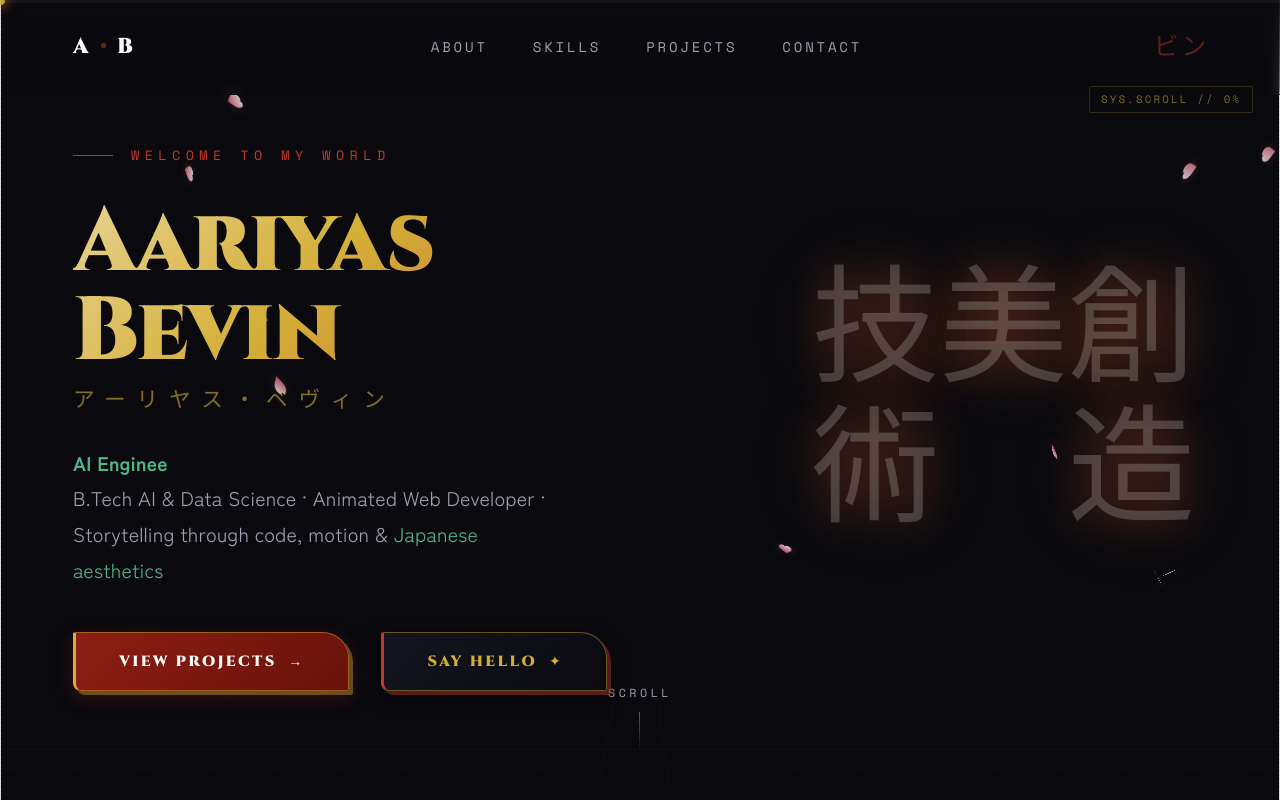
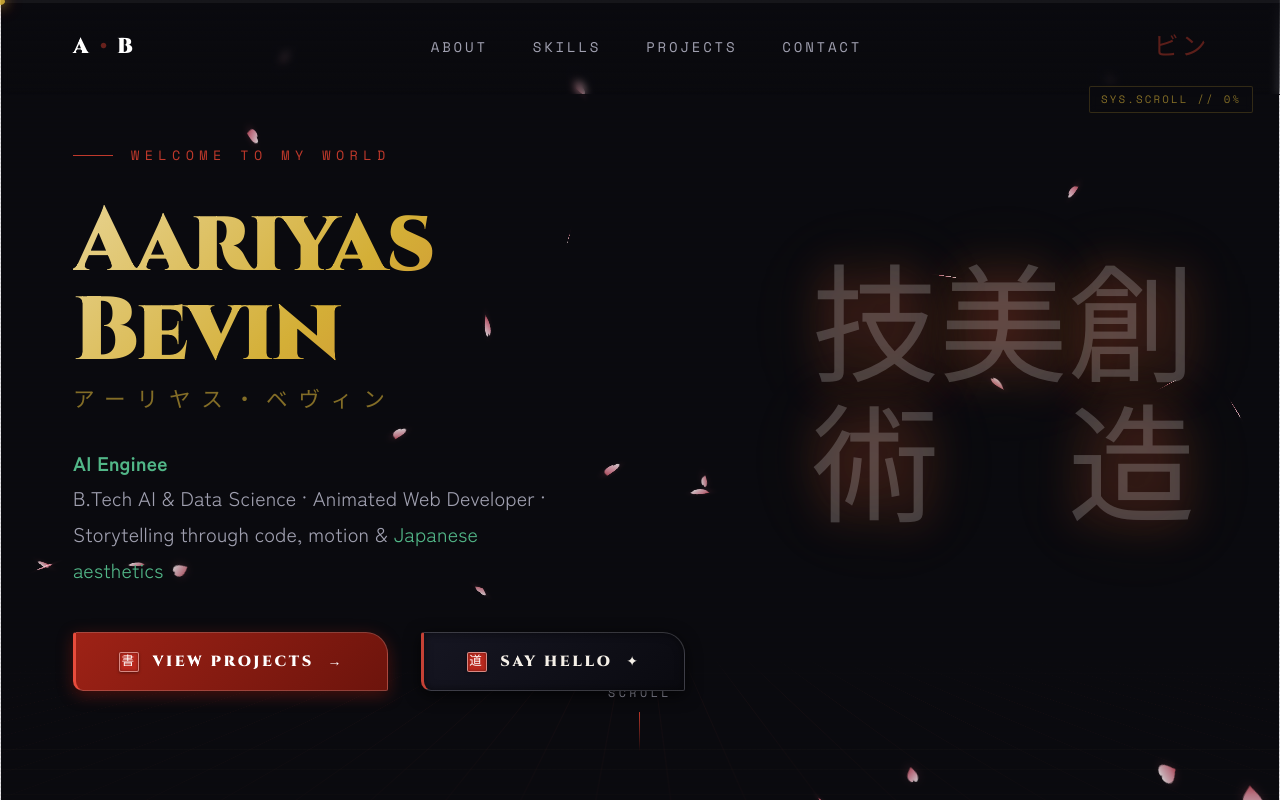
Before and after one commit to Mr-Prince2/aariyas-bevin-portfolio, a React (Vite) app: page / in a window 1280 px wide. Shown: the top 800 px of the page. Built offline with nearby package versions, Linux system fonts and the light colour scheme; the HTML template or start-up script is replaced by a standard one.

Commit message:
feat(ui): redesign buttons into Shodo calligraphy style and optimize continuous sakura petal descent

```diff
--- a/src/components/SakuraPetals/SakuraPetals.css
+++ b/src/components/SakuraPetals/SakuraPetals.css
@@ -17,13 +17,12 @@
 .sakura-petal {
   position: fixed;
   pointer-events: none;
-  opacity: 0;
+  top: -40px;
   will-change: transform, opacity;
   transform-style: preserve-3d;
-  animation-timing-function: cubic-bezier(0.35, 0.1, 0.25, 1);
-  animation-iteration-count: 1;
-  animation-fill-mode: forwards;
-  filter: drop-shadow(0 2px 5px rgba(220, 80, 100, 0.22));
+  animation-timing-function: linear !important;
+  animation-iteration-count: infinite !important;
+  filter: drop-shadow(0 2px 4px rgba(220, 80, 100, 0.2));
 }
 
 .sakura-petal svg {
@@ -33,80 +32,114 @@
   overflow: visible;
 }
 
-/* ── 1. Gentle Rightward Wind Drift with 3D Tumble ── */
+/* ── 1. Gentle Rightward Wind Drift (Continuous Linear Descent, No Pausing) ── */
 @keyframes sakura-fall-drift-right {
   0% {
-    transform: translate3d(0, -30px, 0) rotateZ(0deg) rotateX(0deg) rotateY(0deg);
+    transform: translate3d(0, -5vh, 0) rotateZ(0deg) rotateX(0deg) rotateY(0deg);
     opacity: 0;
   }
-  12% {
+  3% {
+    opacity: 0.88;
+  }
+  25% {
+    transform: translate3d(32px, 23.75vh, 0) rotateZ(60deg) rotateX(90deg) rotateY(35deg);
+  }
+  50% {
+    transform: translate3d(12px, 52.5vh, 0) rotateZ(135deg) rotateX(190deg) rotateY(110deg);
+    opacity: 0.88;
+  }
+  75% {
+    transform: translate3d(46px, 81.25vh, 0) rotateZ(210deg) rotateX(280deg) rotateY(170deg);
+  }
+  97% {
     opacity: 0.85;
   }
-  30% {
-    transform: translate3d(35px, 28vh, 0) rotateZ(65deg) rotateX(110deg) rotateY(40deg);
-  }
-  55% {
-    transform: translate3d(15px, 58vh, 0) rotateZ(145deg) rotateX(220deg) rotateY(130deg);
-    opacity: 0.88;
-  }
-  80% {
-    transform: translate3d(55px, 85vh, 0) rotateZ(230deg) rotateX(310deg) rotateY(190deg);
-    opacity: 0.8;
-  }
   100% {
-    transform: translate3d(75px, 108vh, 0) rotateZ(320deg) rotateX(360deg) rotateY(260deg);
+    transform: translate3d(68px, 110vh, 0) rotateZ(290deg) rotateX(360deg) rotateY(230deg);
     opacity: 0;
   }
 }
 
-/* ── 2. Gentle Leftward Breeze with 3D Tumble ── */
+/* ── 2. Gentle Leftward Breeze (Continuous Linear Descent, No Pausing) ── */
 @keyframes sakura-fall-drift-left {
   0% {
-    transform: translate3d(0, -30px, 0) rotateZ(0deg) rotateX(0deg) rotateY(0deg);
+    transform: translate3d(0, -5vh, 0) rotateZ(0deg) rotateX(0deg) rotateY(0deg);
     opacity: 0;
   }
-  12% {
+  3% {
+    opacity: 0.88;
+  }
+  25% {
+    transform: translate3d(-34px, 23.75vh, 0) rotateZ(-55deg) rotateX(100deg) rotateY(-40deg);
+  }
+  50% {
+    transform: translate3d(-14px, 52.5vh, 0) rotateZ(-125deg) rotateX(200deg) rotateY(-110deg);
+    opacity: 0.88;
+  }
+  75% {
+    transform: translate3d(-48px, 81.25vh, 0) rotateZ(-200deg) rotateX(290deg) rotateY(-170deg);
+  }
+  97% {
     opacity: 0.85;
   }
-  32% {
-    transform: translate3d(-38px, 32vh, 0) rotateZ(-60deg) rotateX(120deg) rotateY(-45deg);
-  }
-  60% {
-    transform: translate3d(-18px, 64vh, 0) rotateZ(-140deg) rotateX(230deg) rotateY(-120deg);
-    opacity: 0.88;
-  }
-  82% {
-    transform: translate3d(-52px, 88vh, 0) rotateZ(-220deg) rotateX(300deg) rotateY(-180deg);
-    opacity: 0.8;
-  }
   100% {
-    transform: translate3d(-70px, 108vh, 0) rotateZ(-300deg) rotateX(360deg) rotateY(-240deg);
+    transform: translate3d(-64px, 110vh, 0) rotateZ(-280deg) rotateX(360deg) rotateY(-230deg);
     opacity: 0;
   }
 }
 
-/* ── 3. Graceful Sine Swaying Flutter ── */
-@keyframes sakura-fall-sway {
+/* ── 3. Wide Sinusoidal Sway (Continuous Linear Descent, No Pausing) ── */
+@keyframes sakura-fall-sway-wide {
   0% {
-    transform: translate3d(0, -30px, 0) rotateZ(10deg) rotateX(0deg) rotateY(0deg);
+    transform: translate3d(0, -5vh, 0) rotateZ(10deg) rotateX(0deg) rotateY(0deg);
     opacity: 0;
   }
-  10% {
+  3% {
     opacity: 0.88;
   }
   25% {
-    transform: translate3d(30px, 24vh, 0) rotateZ(45deg) rotateX(95deg) rotateY(55deg);
+    transform: translate3d(38px, 23.75vh, 0) rotateZ(50deg) rotateX(95deg) rotateY(60deg);
   }
   50% {
-    transform: translate3d(-28px, 52vh, 0) rotateZ(-25deg) rotateX(190deg) rotateY(115deg);
+    transform: translate3d(-32px, 52.5vh, 0) rotateZ(-30deg) rotateX(190deg) rotateY(120deg);
+    opacity: 0.88;
+  }
+  75% {
+    transform: translate3d(30px, 81.25vh, 0) rotateZ(80deg) rotateX(280deg) rotateY(180deg);
+  }
+  97% {
     opacity: 0.85;
   }
-  75% {
-    transform: translate3d(22px, 80vh, 0) rotateZ(75deg) rotateX(280deg) rotateY(185deg);
-    opacity: 0.82;
-  }
   100% {
-    transform: translate3d(-12px, 108vh, 0) rotateZ(140deg) rotateX(360deg) rotateY(250deg);
+    transform: translate3d(-16px, 110vh, 0) rotateZ(150deg) rotateX(360deg) rotateY(260deg);
     opacity: 0;
   }
 }
+
+/* ── 4. Delicate Gentle Sway (Continuous Linear Descent, No Pausing) ── */
+@keyframes sakura-fall-sway-gentle {
+  0% {
+    transform: translate3d(0, -5vh, 0) rotateZ(-15deg) rotateX(0deg) rotateY(0deg);
+    opacity: 0;
+  }
+  3% {
+    opacity: 0.88;
+  }
+  25% {
+    transform: translate3d(-20px, 23.75vh, 0) rotateZ(20deg) rotateX(80deg) rotateY(45deg);
+  }
+  50% {
+    transform: translate3d(22px, 52.5vh, 0) rotateZ(75deg) rotateX(170deg) rotateY(95deg);
+    opacity: 0.88;
+  }
+  75% {
+    transform: translate3d(-15px, 81.25vh, 0) rotateZ(130deg) rotateX(260deg) rotateY(150deg);
+  }
+  97% {
+    opacity: 0.85;
+  }
+  100% {
+    transform: translate3d(14px, 110vh, 0) rotateZ(200deg) rotateX(360deg) rotateY(210deg);
+    opacity: 0;
+  }
+}
--- a/src/components/SakuraPetals/SakuraPetals.jsx
+++ b/src/components/SakuraPetals/SakuraPetals.jsx
@@ -1,4 +1,4 @@
-import React, { useEffect } from 'react';
+import React, { useMemo } from 'react';
 import './SakuraPetals.css';
 
 // Authentic notched cherry blossom petal vector paths
@@ -14,72 +14,38 @@ const PETAL_PATHS = [
 const ANIMATION_VARIANTS = [
   'sakura-fall-drift-right',
   'sakura-fall-drift-left',
-  'sakura-fall-sway',
+  'sakura-fall-sway-wide',
+  'sakura-fall-sway-gentle',
 ];
 
+const TOTAL_PETALS = 28;
+
 const SakuraPetals = () => {
-  useEffect(() => {
-    const container = document.getElementById('sakura-container');
-    if (!container) return;
+  // Precompute static petal parameters so there are zero runtime DOM allocations or pauses
+  const petals = useMemo(() => {
+    return Array.from({ length: TOTAL_PETALS }, (_, i) => {
+      const width = 13 + ((i * 3.7) % 10); // 13px - 23px
+      const height = width * 1.2;
+      const left = ((i * 100) / TOTAL_PETALS + (i % 3) * 2.5) % 100;
+      const duration = 10 + ((i * 2.1) % 8); // 10s - 18s smooth continuous fall
+      // Negative delays stagger the continuous loops across the entire height of the viewport on initial load
+      const delay = -((i * 1.45) % 18);
+      const animName = ANIMATION_VARIANTS[i % ANIMATION_VARIANTS.length];
+      const pathIndex = i % PETAL_PATHS.length;
+      const gradIndex = (i % 3) + 1;
 
-    let activeCount = 0;
-    const MAX_PETALS = 32;
-
-    const spawnPetal = (initialY = null) => {
-      if (!container || activeCount >= MAX_PETALS) return;
-
-      const petal = document.createElement('div');
-      petal.className = 'sakura-petal';
-
-      // Pick random petal geometry, gradient, and animation
-      const pathIndex = Math.floor(Math.random() * PETAL_PATHS.length);
-      const gradIndex = (Math.floor(Math.random() * 3)) + 1;
-      const animName = ANIMATION_VARIANTS[Math.floor(Math.random() * ANIMATION_VARIANTS.length)];
-
-      const width = 13 + Math.random() * 9; // 13px - 22px
-      const height = width * 1.2;
-      const startLeft = Math.random() * 100;
-      const duration = 8 + Math.random() * 8; // 8s - 16s gentle fall
-      const delay = initialY !== null ? 0 : Math.random() * 1.5;
-
-      petal.style.width = `${width}px`;
-      petal.style.height = `${height}px`;
-      petal.style.left = `${startLeft}vw`;
-      petal.style.top = initialY !== null ? `${initialY}vh` : '-30px';
-      petal.style.animationName = animName;
-      petal.style.animationDuration = `${duration}s`;
-      petal.style.animationDelay = `${delay}s`;
-
-      petal.innerHTML = `
-        <svg viewBox="0 0 30 36" width="100%" height="100%" preserveAspectRatio="xMidYMid meet">
-          <path d="${PETAL_PATHS[pathIndex]}" fill="url(#sakura-grad-${gradIndex})" />
-        </svg>
-      `;
-
-      container.appendChild(petal);
-      activeCount++;
-
-      setTimeout(() => {
-        if (petal.parentNode) {
-          petal.remove();
-          activeCount--;
-        }
-      }, (duration + delay + 1) * 1000);
-    };
-
-    // Pre-populate a few ambient petals across the screen on load
-    for (let i = 0; i < 7; i++) {
-      spawnPetal(Math.random() * 85);
-    }
-
-    const interval = setInterval(() => spawnPetal(), 750);
-
-    return () => {
-      clearInterval(interval);
-      // Clean up any remaining petal nodes on unmount
-      const existing = container.querySelectorAll('.sakura-petal');
-      existing.forEach((p) => p.remove());
-    };
+      return {
+        id: i,
+        width,
+        height,
+        left,
+        duration,
+        delay,
+        animName,
+        path: PETAL_PATHS[pathIndex],
+        gradIndex,
+      };
+    });
   }, []);
 
   return (
@@ -87,7 +53,6 @@ const SakuraPetals = () => {
       {/* Shared SVG gradients for soft cherry blossom color tones */}
       <svg width="0" height="0" className="sakura-defs-svg">
         <defs>
-          {/* 1. Tender blush with crimson base */}
           <linearGradient id="sakura-grad-1" x1="0%" y1="100%" x2="0%" y2="0%">
             <stop offset="0%" stopColor="#d95364" stopOpacity="0.88" />
             <stop offset="35%" stopColor="#fca3b5" stopOpacity="0.82" />
@@ -95,7 +60,6 @@ const SakuraPetals = () => {
             <stop offset="100%" stopColor="#fff5f7" stopOpacity="0.94" />
           </linearGradient>
 
-          {/* 2. Soft pastel rose */}
           <linearGradient id="sakura-grad-2" x1="20%" y1="100%" x2="80%" y2="0%">
             <stop offset="0%" stopColor="#c84656" stopOpacity="0.9" />
             <stop offset="45%" stopColor="#f79bb0" stopOpacity="0.85" />
@@ -103,7 +67,6 @@ const SakuraPetals = () => {
             <stop offset="100%" stopColor="#ffffff" stopOpacity="0.95" />
           </linearGradient>
 
-          {/* 3. Whisper pink with warm undertone */}
           <linearGradient id="sakura-grad-3" x1="0%" y1="90%" x2="100%" y2="10%">
             <stop offset="0%" stopColor="#df6475" stopOpacity="0.85" />
             <stop offset="50%" stopColor="#ffb9c7" stopOpacity="0.82" />
@@ -111,6 +74,26 @@ const SakuraPetals = () => {
           </linearGradient>
         </defs>
       </svg>
+
+      {/* Persistent continuous-loop petals: zero pauses, uninterrupted natural drift */}
+      {petals.map((p) => (
+        <div
+          key={p.id}
+          className="sakura-petal"
+          style={{
+            width: `${p.width}px`,
+            height: `${p.height}px`,
+            left: `${p.left}vw`,
+            animationName: p.animName,
+            animationDuration: `${p.duration}s`,
+            animationDelay: `${p.delay}s`,
+          }}
+        >
+          <svg viewBox="0 0 30 36" width="100%" height="100%" preserveAspectRatio="xMidYMid meet">
+            <path d={p.path} fill={`url(#sakura-grad-${p.gradIndex})`} />
+          </svg>
+        </div>
+      ))}
     </div>
   );
 };
--- a/src/sections/Hero/Hero.jsx
+++ b/src/sections/Hero/Hero.jsx
@@ -135,10 +135,12 @@ const Hero = () => {
             className="hero-cta"
           >
             <a href="#projects" className="btn-primary">
+              <span className="btn-hanko" aria-hidden="true">書</span>
               <span className="btn-text">View Projects</span>
               <span className="btn-glyph" aria-hidden="true">→</span>
             </a>
             <a href="#contact" className="btn-secondary">
+              <span className="btn-hanko" aria-hidden="true">道</span>
               <span className="btn-text">Say Hello</span>
               <span className="btn-glyph" aria-hidden="true">✦</span>
             </a>
--- a/src/styles/globals.css
+++ b/src/styles/globals.css
@@ -157,20 +157,21 @@ body {
 }
 
 /* ─────────────────────────────────────────────────────────────
-   ASYMMETRICAL SCULPTED ARTISAN BUTTONS (Katana-Arched Kinetic Plate)
-   Crafted with multi-phase liquid lacquer fills, blade glint flares,
-   and offset architectural depth.
+   CALLIGRAPHY / SHODŌ (書道) ARTISAN BUTTONS
+   Inspired by traditional Japanese ink brush strokes (Sumi-e)
+   and vermilion seal stamps (Hanko).
+   Zero gold/yellow — pure Cinnabar, Sumi Ink, and Washi Paper.
    ───────────────────────────────────────────────────────────── */
 .btn-primary, .btn-secondary {
   display: inline-flex;
   align-items: center;
   justify-content: center;
-  gap: 0.65rem;
+  gap: 0.75rem;
   padding: 0.92rem 2.4rem;
-  font-family: var(--font-display), 'Cinzel', 'Noto Serif JP', Georgia, serif;
+  font-family: 'Noto Serif JP', var(--font-display), 'Cinzel', serif;
   font-size: 0.82rem;
   font-weight: 700;
-  letter-spacing: 0.16em;
+  letter-spacing: 0.18em;
   text-transform: uppercase;
   text-decoration: none;
   position: relative;
@@ -178,23 +179,21 @@ body {
   cursor: pointer;
   white-space: nowrap;
 
-  /* Unique Asymmetrical Silhouette:
-     Top-left: 2px (sharp)
-     Top-right: 26px (sweeping katana blade arc)
-     Bottom-right: 2px (grounded foot)
-     Bottom-left: 8px (sculpted notch) */
-  border-radius: 2px 26px 2px 8px;
+  /* Calligraphic Stroke Contour:
+     A firm brush entry anchor (tome) on left,
+     and a sweeping tapered brush release (harai) on right */
+  border-radius: 3px 22px 2px 10px;
 
-  /* Asymmetric structural spine on the left edge */
-  border-top: 1px solid rgba(212, 175, 55, 0.45);
-  border-right: 1px solid rgba(212, 175, 55, 0.45);
-  border-bottom: 1px solid rgba(212, 175, 55, 0.45);
-  border-left: 3.5px solid var(--gold);
+  /* Organic ink edge border */
+  border-top: 1px solid rgba(255, 255, 255, 0.18);
+  border-right: 1px solid rgba(255, 255, 255, 0.18);
+  border-bottom: 1px solid rgba(255, 255, 255, 0.18);
+  border-left: 3.5px solid #c0392b;
 
-  /* Asymmetric offset backing slab */
-  box-shadow: 4px 4px 0px rgba(212, 175, 55, 0.35), 0 6px 18px rgba(0, 0, 0, 0.5);
+  /* Ink wash bleed shadow */
+  box-shadow: 0 4px 14px rgba(0, 0, 0, 0.6), inset 0 0 10px rgba(0, 0, 0, 0.3);
 
-  /* Easing curves crafted for high-end kinetic motion */
+  /* Easing curves crafted for brush stroke momentum */
   transition:
     transform 0.35s cubic-bezier(0.16, 1, 0.3, 1),
     box-shadow 0.35s cubic-bezier(0.16, 1, 0.3, 1),
@@ -203,110 +202,133 @@ body {
     letter-spacing 0.35s cubic-bezier(0.16, 1, 0.3, 1);
 }
 
-/* Ensure text and glyphs sit above the kinetic sliding lacquer wave */
+/* Ensure text and glyphs sit above the kinetic ink wash */
 .btn-primary > *, .btn-secondary > * {
   position: relative;
   z-index: 2;
   transition: transform 0.35s cubic-bezier(0.34, 1.56, 0.64, 1), color 0.3s ease;
 }
 
-/* The Kinetic Liquid Lacquer Wave (Sweeps in on hover) */
+/* The Wet Ink Brush Stroke (Sweeps across from left to right like an authentic brush) */
 .btn-primary::before, .btn-secondary::before {
   content: '';
   position: absolute;
-  inset: -2px;
+  inset: 0;
   border-radius: inherit;
-  transform: translate3d(-105%, 0, 0) skewX(-16deg);
-  transition: transform 0.52s cubic-bezier(0.16, 1, 0.3, 1);
+  transform: scaleX(0);
+  transform-origin: left center;
+  transition: transform 0.45s cubic-bezier(0.22, 1, 0.36, 1);
   z-index: 1;
   pointer-events: none;
 }
 
-/* The High-Speed Blade Glint Flare */
+/* Calligraphic Brush Stroke Underline (Paints swiftly along bottom on hover) */
 .btn-primary::after, .btn-secondary::after {
   content: '';
   position: absolute;
-  top: -60%;
-  left: -60%;
-  width: 35%;
-  height: 220%;
-  background: linear-gradient(
-    90deg,
-    transparent 0%,
-    rgba(255, 255, 255, 0.2) 30%,
-    rgba(255, 245, 210, 0.85) 50%,
-    rgba(255, 255, 255, 0.3) 70%,
-    transparent 100%
-  );
-  transform: rotate(32deg) translate3d(-180%, 0, 0);
-  transition: transform 0.7s cubic-bezier(0.16, 1, 0.3, 1);
+  bottom: 0;
+  left: 6%;
+  width: 88%;
+  height: 2px;
+  background: linear-gradient(90deg, transparent 0%, rgba(255, 255, 255, 0.7) 40%, rgba(255, 255, 255, 0.9) 70%, transparent 100%);
+  transform: scaleX(0);
+  transform-origin: left center;
+  transition: transform 0.42s cubic-bezier(0.16, 1, 0.3, 1) 0.08s;
   z-index: 3;
   pointer-events: none;
-  filter: drop-shadow(0 0 6px rgba(255, 240, 180, 0.8));
+  filter: drop-shadow(0 0 4px rgba(255, 255, 255, 0.8));
 }
 
-/* Hover: Trigger wave, flare & letter-spacing breath */
+/* Hover: Trigger ink sweep, bristle flourish, and brush lift */
 .btn-primary:hover, .btn-secondary:hover {
   letter-spacing: 0.22em;
-  transform: translate(-2px, -2px);
-  border-color: #dfb76c;
-  border-left-color: #f5cf7a;
+  transform: translateY(-2px);
 }
 
 .btn-primary:hover::before, .btn-secondary:hover::before {
-  transform: translate3d(0, 0, 0) skewX(0deg);
+  transform: scaleX(1);
 }
 
 .btn-primary:hover::after, .btn-secondary:hover::after {
-  transform: rotate(32deg) translate3d(450%, 0, 0);
+  transform: scaleX(1);
 }
 
-/* Active Press: Solid tactile mechanical snap into the offset plate */
+/* Active Press: Firm calligraphic stamp press */
 .btn-primary:active, .btn-secondary:active {
-  transform: translate(3px, 3px);
+  transform: translateY(1px) scale(0.98);
   transition: transform 0.08s ease, box-shadow 0.08s ease;
 }
 
-/* ── Primary Colorway (Deep Cinnabar to Molten Gold) ── */
+/* ── Primary: Shuboku / Vermilion Cinnabar Ink (朱墨) ── */
 .btn-primary {
-  background: linear-gradient(135deg, #8c1e15 0%, #68120a 100%);
-  color: #fdfaf5 !important;
-  box-shadow: 4px 4px 0px rgba(212, 175, 55, 0.4), 0 6px 20px rgba(140, 30, 21, 0.35);
+  background: linear-gradient(135deg, #9e2216 0%, #6d140c 100%);
+  color: #ffffff !important;
+  border-left-color: #e74c3c;
+  box-shadow: 0 4px 16px rgba(158, 34, 22, 0.45), 0 2px 6px rgba(0, 0, 0, 0.5);
 }
 
 .btn-primary::before {
-  background: linear-gradient(135deg, #d4af37 0%, #aa8218 100%);
+  background: linear-gradient(90deg, #b8281d 0%, #d63031 60%, #85180f 100%);
 }
 
 .btn-primary:hover {
-  color: #12100e !important;
-  box-shadow: 6px 6px 0px var(--gold), 0 10px 28px rgba(212, 175, 55, 0.4);
+  color: #ffffff !important;
+  border-left-color: #ff6b6b;
+  border-color: rgba(255, 255, 255, 0.4);
+  box-shadow: 0 6px 24px rgba(192, 57, 43, 0.6), 0 0 14px rgba(231, 76, 60, 0.35);
 }
 
 .btn-primary:active {
-  box-shadow: 1px 1px 0px var(--gold), 0 2px 8px rgba(0, 0, 0, 0.7);
+  box-shadow: 0 2px 8px rgba(158, 34, 22, 0.7);
 }
 
-/* ── Secondary Colorway (Obsidian Ink to Rich Crimson) ── */
+/* ── Secondary: Kuro-Sumi / Deep Charcoal Sumi Ink Wash (黒墨) ── */
 .btn-secondary {
-  background: linear-gradient(135deg, #151520 0%, #0a0a0f 100%);
-  color: #d4af37 !important;
-  box-shadow: 4px 4px 0px rgba(192, 57, 43, 0.45), 0 6px 20px rgba(0, 0, 0, 0.6);
-  border-left-color: var(--crimson);
+  background: linear-gradient(135deg, #161622 0%, #0a0a10 100%);
+  color: #f5f0e8 !important;
+  border-left-color: rgba(231, 76, 60, 0.85);
+  box-shadow: 0 4px 16px rgba(0, 0, 0, 0.7), inset 0 0 8px rgba(0, 0, 0, 0.5);
 }
 
 .btn-secondary::before {
-  background: linear-gradient(135deg, #8c1e15 0%, #560f08 100%);
+  background: linear-gradient(90deg, #242436 0%, #2f2f45 50%, #1a1a28 100%);
 }
 
 .btn-secondary:hover {
-  color: #fdfaf5 !important;
-  border-left-color: #e54b3c;
-  box-shadow: 6px 6px 0px var(--crimson), 0 10px 28px rgba(192, 57, 43, 0.45);
+  color: #ffffff !important;
+  border-left-color: #ff6b6b;
+  border-color: rgba(255, 255, 255, 0.35);
+  box-shadow: 0 6px 24px rgba(0, 0, 0, 0.8), 0 0 12px rgba(192, 57, 43, 0.3);
 }
 
 .btn-secondary:active {
-  box-shadow: 1px 1px 0px var(--crimson), 0 2px 8px rgba(0, 0, 0, 0.7);
+  box-shadow: 0 2px 8px rgba(0, 0, 0, 0.8);
+}
+
+/* Calligraphic Vermilion Hanko Seal Stamp (印鑑 / 朱肉) */
+.btn-hanko {
+  display: inline-flex;
+  align-items: center;
+  justify-content: center;
+  width: 20px;
+  height: 20px;
+  font-family: 'Noto Serif JP', serif;
+  font-size: 0.7rem;
+  font-weight: 700;
+  line-height: 1;
+  color: #ffffff;
+  background: #b8281d;
+  border: 1px solid rgba(255, 255, 255, 0.45);
+  border-radius: 2px;
+  flex-shrink: 0;
+  box-shadow: inset 0 0 3px rgba(0, 0, 0, 0.4), 0 1px 3px rgba(0, 0, 0, 0.4);
+  transition: transform 0.35s cubic-bezier(0.34, 1.56, 0.64, 1), box-shadow 0.3s ease;
+}
+
+.btn-primary:hover .btn-hanko,
+.btn-secondary:hover .btn-hanko {
+  transform: scale(1.15) rotate(-3deg);
+  box-shadow: 0 0 8px rgba(231, 76, 60, 0.7);
 }
 
 /* Micro-glyph / Arrow Animation */
```
Also changed, not shown: src/components/Button/Button.css (+49 -51 lines).
